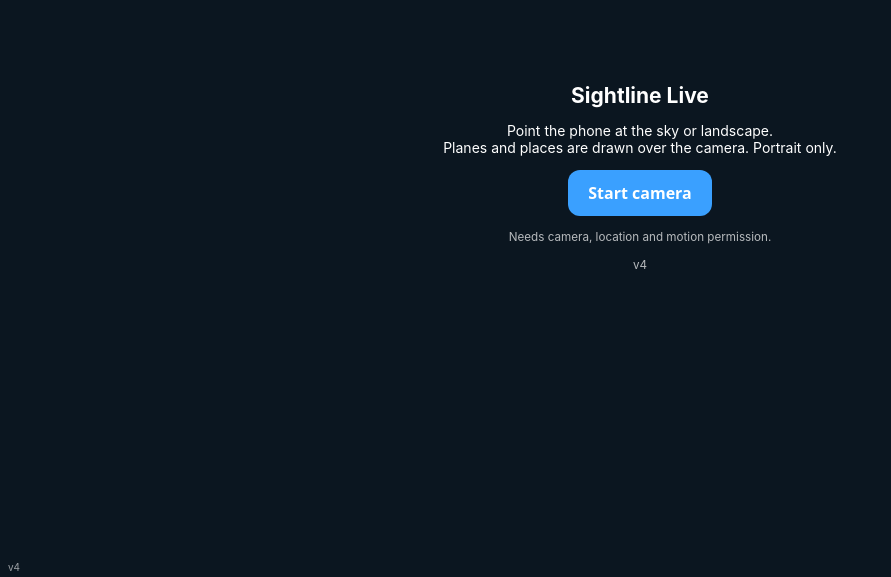
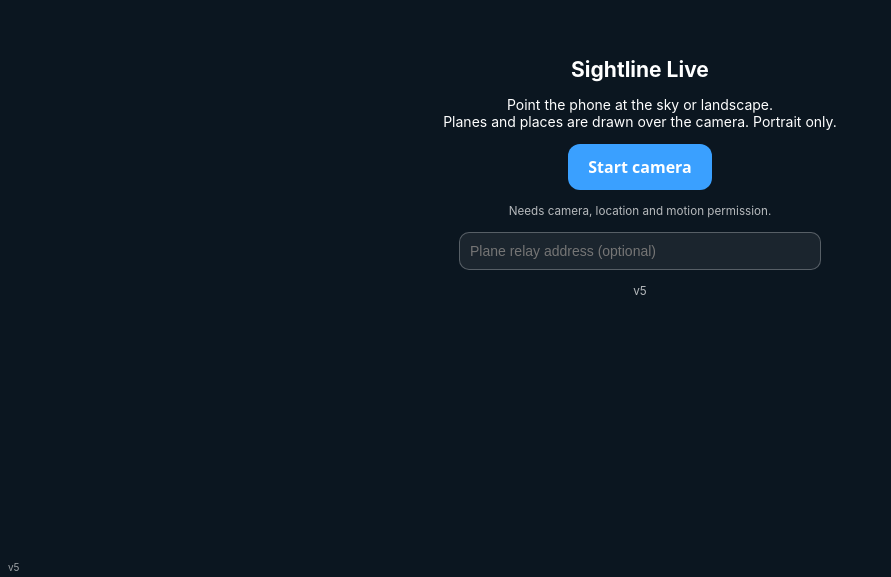
Before and after one commit to rcadmg/Personal2, a plain HTML site: page sightline-live/index.html in a window 1280 px wide. Shown: the part 223-800 px from the top of the page, without its empty margins (0-891 px from the left). Drawn offline with Linux system fonts and the light colour scheme.

Commit message:
Add plane relay field, v5
Co-Authored-By: Claude Sonnet 5.5 <noreply@anthropic.com>
Claude-Session: https://claude.ai/code/session_01K5Mc37d8Rx41w6FqTExJoF

```diff
--- a/sightline-live/index.html
+++ b/sightline-live/index.html
@@ -19,7 +19,7 @@ small{opacity:.7}
 </style></head><body>
 <video id="vid" playsinline muted autoplay></video>
 <canvas id="ov"></canvas>
-<div id="ver" style="position:fixed;left:8px;bottom:calc(env(safe-area-inset-bottom,0px) + 4px);z-index:5;font-size:10px;opacity:.6;pointer-events:none">v4</div>
+<div id="ver" style="position:fixed;left:8px;bottom:calc(env(safe-area-inset-bottom,0px) + 4px);z-index:5;font-size:10px;opacity:.6;pointer-events:none">v5</div>
 <div id="hud"><span id="h1">starting</span><span id="h2"></span></div>
 <div id="log"></div>
 <div id="bar" hidden>
@@ -33,7 +33,8 @@ small{opacity:.7}
   <div>Point the phone at the sky or landscape.<br>Planes and places are drawn over the camera. Portrait only.</div>
   <button id="go">Start camera</button>
   <small>Needs camera, location and motion permission.</small>
-  <small>v4</small>
+  <input id="px" placeholder="Plane relay address (optional)" autocapitalize="off" autocorrect="off" style="width:min(340px,86vw);padding:10px;border-radius:10px;border:1px solid #fff4;background:#fff1;color:#fff;font-size:14px">
+  <small>v5</small>
 </div>
 <script>
 (()=>{
@@ -247,8 +248,10 @@ $('plus').onclick=()=>{S.off+=1;S.offSet=true};
 $('fov').oninput=e=>{S.hfov=+e.target.value};
 addEventListener('click',e=>{if(e.target.closest('#bar,#start'))return;});
 
+try{$('px').value=localStorage.getItem('sl_proxy')||''}catch(e){}
 $('go').onclick=async()=>{
   try{
+    try{let v=$('px').value.trim();if(v&&!/\{lat\}/.test(v))v=v.replace(/\/+$/,'')+(v.includes('?')?'&':'?')+'lat={lat}&lon={lon}&nm={nm}';localStorage.setItem('sl_proxy',v)}catch(e){}
     const mp=startSensors(); // permission request stays inside the tap
     await mp;
     startGPS();
```
